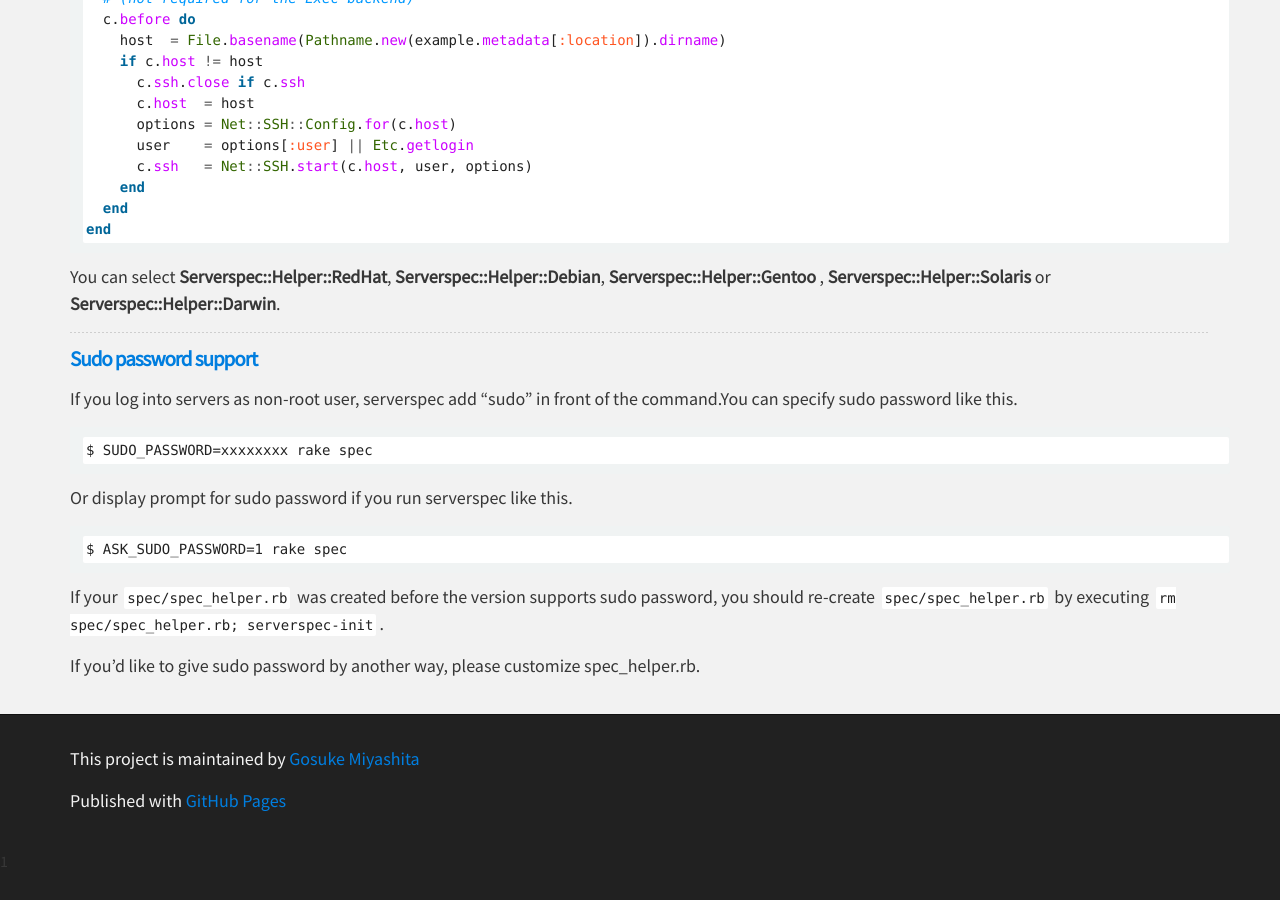
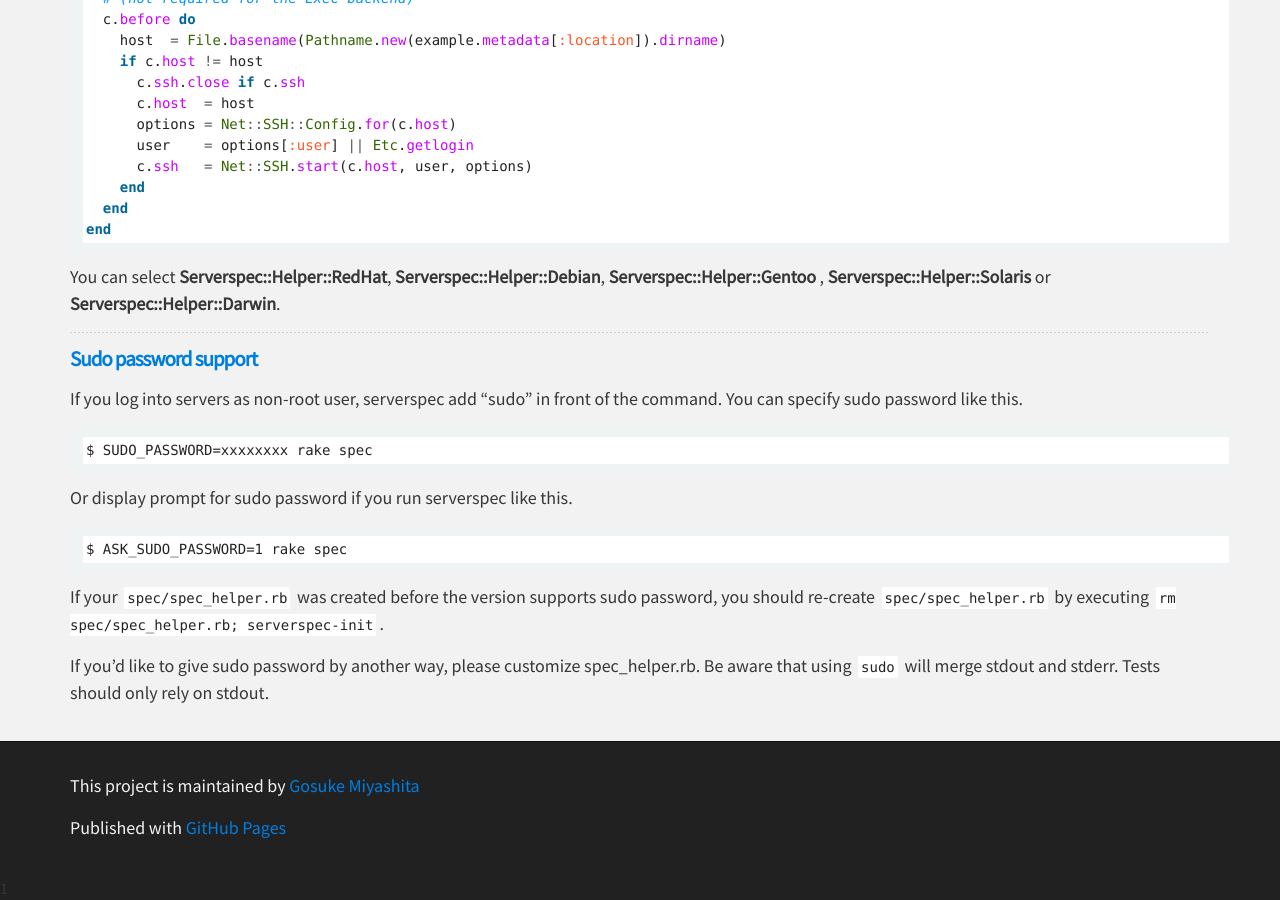
Before and after one commit to serverspec/serverspec.github.io, a Jekyll site: the page built from tutorial.md, in a window 1280 px wide and 900 px high, scrolled down 1267 px. Built offline with Jekyll 4.4.1, drawn with Linux system fonts in a browser that asks for light colours; Markdown is read by kramdown in place of the engine named in the settings; before the commit the page ends 2140 px from its top, so only the background shows below that.

Commit message:
Add a warning about the use of sudo for stdout/stderr.

````diff
--- a/tutorial.md
+++ b/tutorial.md
@@ -73,7 +73,7 @@ You can select **Serverspec::Helper::RedHat**, **Serverspec::Helper::Debian**, *
 
 #### <a name="sudo_password_support">Sudo password support</a>
 
-If you log into servers as non-root user, serverspec add "sudo" in front of the command.You can specify sudo password like this.
+If you log into servers as non-root user, serverspec add "sudo" in front of the command. You can specify sudo password like this.
 
 ```
 $ SUDO_PASSWORD=xxxxxxxx rake spec
@@ -87,4 +87,4 @@ $ ASK_SUDO_PASSWORD=1 rake spec
 
 If your ``spec/spec_helper.rb`` was created before the version supports sudo password, you should re-create ``spec/spec_helper.rb`` by executing ``rm spec/spec_helper.rb; serverspec-init``.
 
-If you'd like to give sudo password by another way, please customize spec_helper.rb.
+If you'd like to give sudo password by another way, please customize spec_helper.rb. Be aware that using ``sudo`` will merge stdout and stderr. Tests should only rely on stdout.
````
